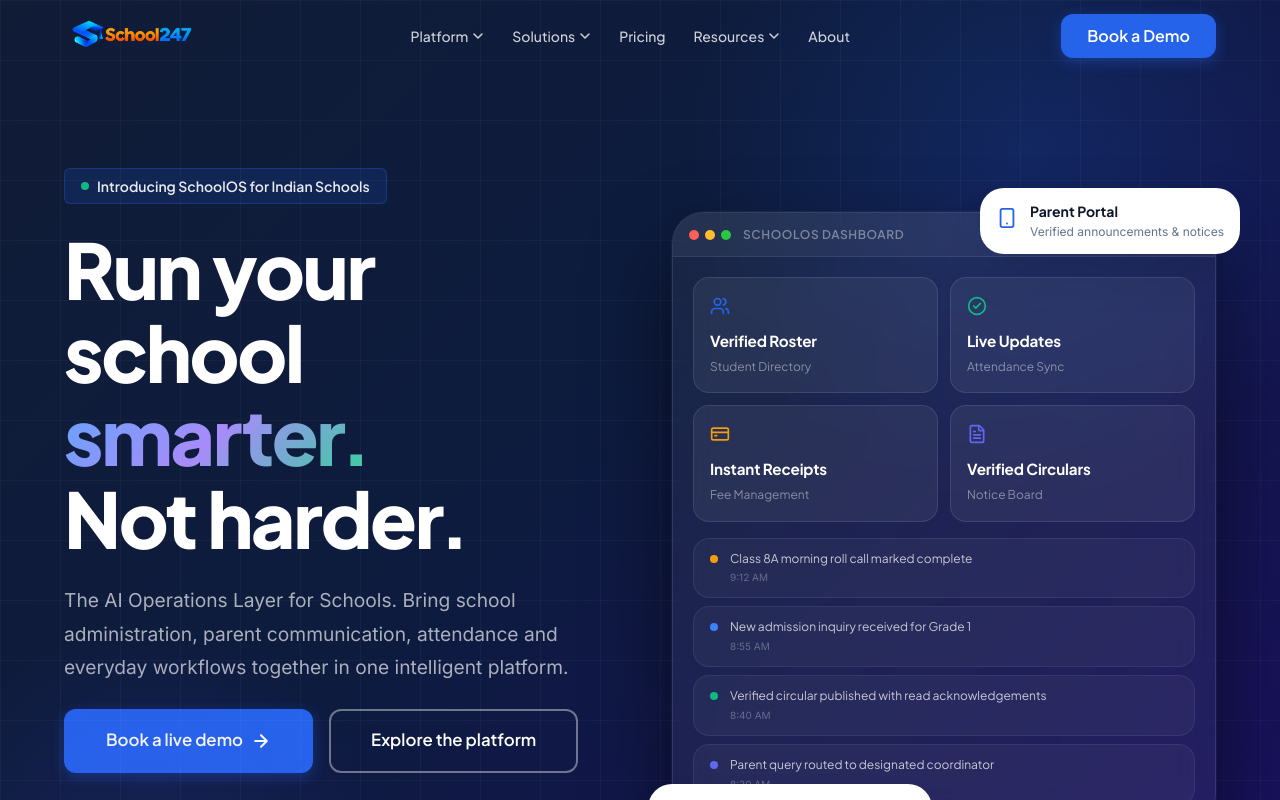
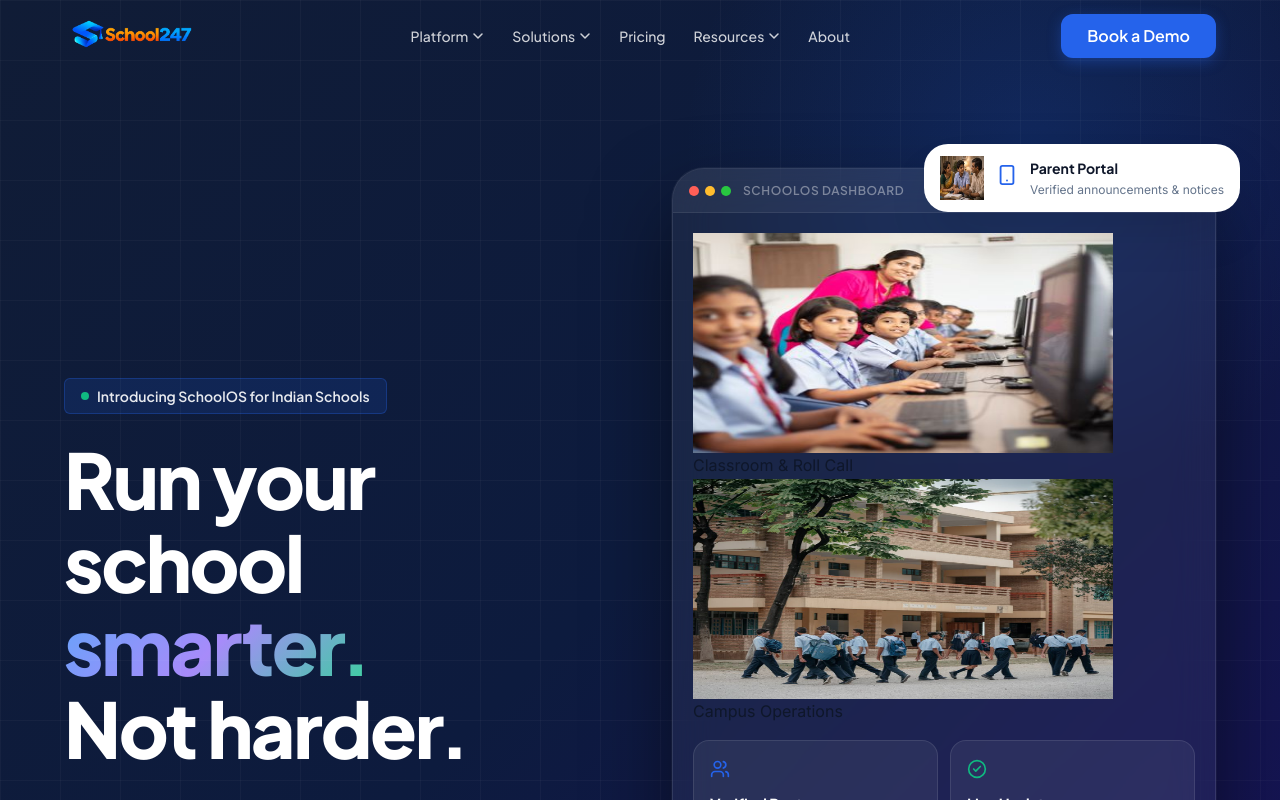
Before and after one commit to notaanidhya/schoolos_247, a Next.js app: page / in a window 1280 px wide. Shown: the top 800 px of the page. Built offline with nearby package versions, Linux system fonts and the light colour scheme.

Commit message:
Enhance HeroSection with image showcases
Added images to showcase teacher and school campus in HeroSection.

```diff
--- a/src/components/home/HeroSection.tsx
+++ b/src/components/home/HeroSection.tsx
@@ -1,5 +1,6 @@
 'use client';
 import Link from 'next/link';
+import Image from 'next/image';
 import { Users, CheckCircle2, CreditCard, FileText, Smartphone, ShieldCheck } from 'lucide-react';
 import styles from './HeroSection.module.css';
 
@@ -81,8 +82,39 @@ export default function HeroSection() {
               </div>
               <div className={styles.mockupTitle}>SchoolOS Dashboard</div>
             </div>
+
             {/* Mockup content */}
             <div className={styles.mockupBody}>
+              {/* Visual highlights: Teacher & School Campus */}
+              <div className={styles.showcaseTop}>
+                <div className={styles.mediaCard}>
+                  <Image
+                    src="/images/hero-teacher.jpg"
+                    alt="Teacher guiding students in classroom"
+                    width={420}
+                    height={220}
+                    className={styles.mediaImg}
+                    priority
+                  />
+                  <div className={styles.mediaCaption}>
+                    <span>Classroom & Roll Call</span>
+                  </div>
+                </div>
+
+                <div className={styles.mediaCard}>
+                  <Image
+                    src="/images/hero-school.jpg"
+                    alt="Indian school campus with students"
+                    width={420}
+                    height={220}
+                    className={styles.mediaImg}
+                  />
+                  <div className={styles.mediaCaption}>
+                    <span>Campus Operations</span>
+                  </div>
+                </div>
+              </div>
+
               {/* Stats row */}
               <div className={styles.statsRow}>
                 {[
@@ -98,6 +130,7 @@ export default function HeroSection() {
                   </div>
                 ))}
               </div>
+
               {/* Notifications */}
               <div className={styles.notifList}>
                 {[
@@ -120,6 +153,13 @@ export default function HeroSection() {
 
           {/* Floating cards */}
           <div className={`${styles.floatCard} ${styles.floatCard1}`}>
+            <Image
+              src="/images/hero-parent.jpg"
+              alt="Parent checking school notices on phone"
+              width={44}
+              height={44}
+              className={styles.floatAvatar}
+            />
             <div className={styles.floatCardIcon}><Smartphone size={22} color="#2563EB" /></div>
             <div>
               <div className={styles.floatCardTitle}>Parent Portal</div>
```
